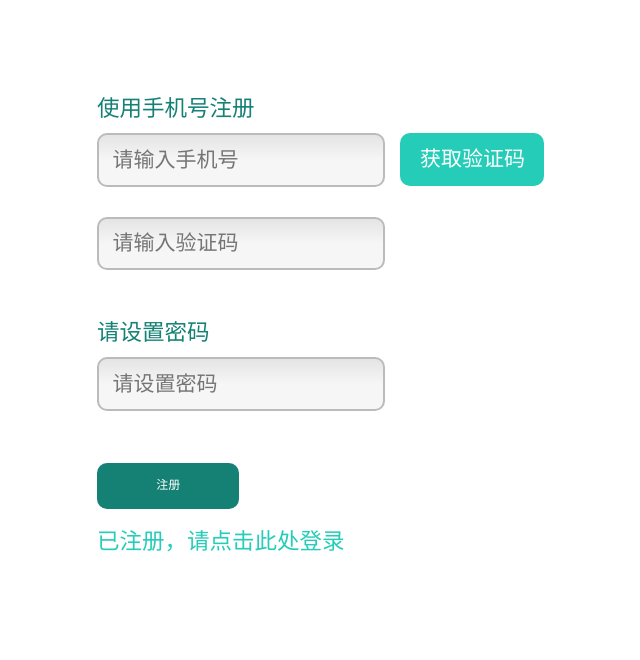
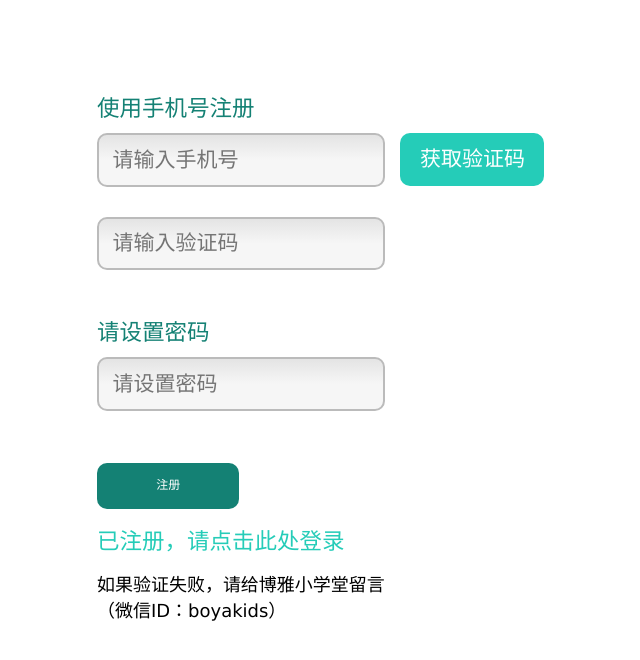
Before and after one commit to dxtiger/boya, a plain HTML site: page 09-01.html in a window 1280 px wide. Shown: the whole page, without its empty margins (318-958 px from the left). Drawn offline with Linux system fonts and the light colour scheme.

Commit message:
注册添加文字

```diff
--- a/09-01.html
+++ b/09-01.html
@@ -26,6 +26,7 @@
             <p></p>
           </div>
           <div class="btn">注册</div><br/><a href="#" class="link-login">已注册，请点击此处登录</a>
+          <div class="errmsg">如果验证失败，请给博雅小学堂留言（微信ID：boyakids）</div>
         </form>
       </div>
     </div>
--- a/css/index.css
+++ b/css/index.css
@@ -778,6 +778,10 @@ body {
       right: 0.66667rem; }
   .content .login {
     padding: 2.66667rem 0 0 1.33333rem; }
+    .content .login .errmsg {
+      font-size: 0.53333rem;
+      padding: 0.44444rem 0 0;
+      width: 60%; }
     .content .login .item {
       padding: 0 0 0.88889rem; }
       .content .login .item input {
--- a/css/layout.css
+++ b/css/layout.css
@@ -147,7 +147,7 @@ html, body {
       right: 0.66667rem;
       top: 0.44444rem; }
     .music_box .big .player {
-      height: 11.33333rem;
+      height: 11.11111rem;
       width: 100%;
       background: #fff;
       position: absolute;
```
